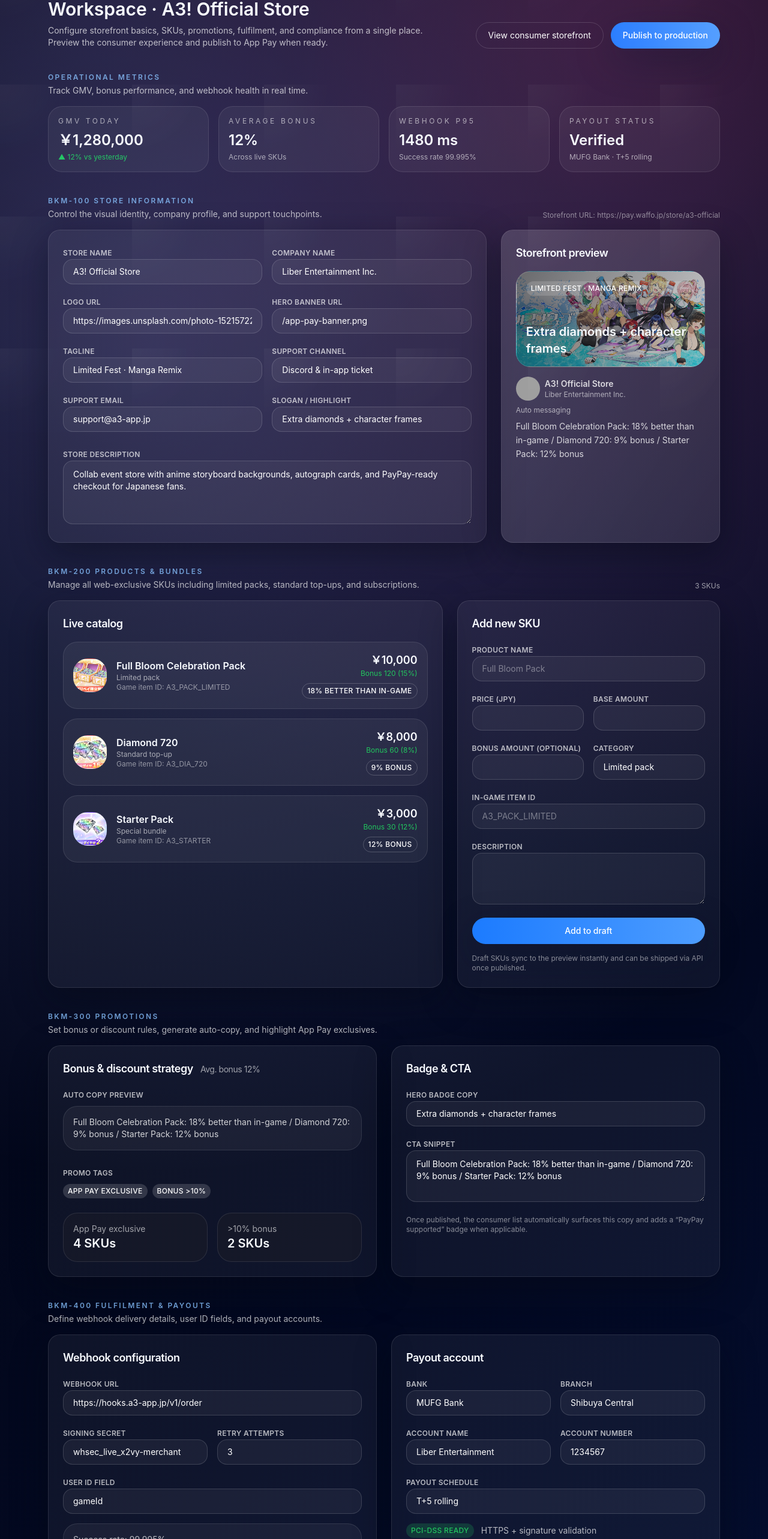
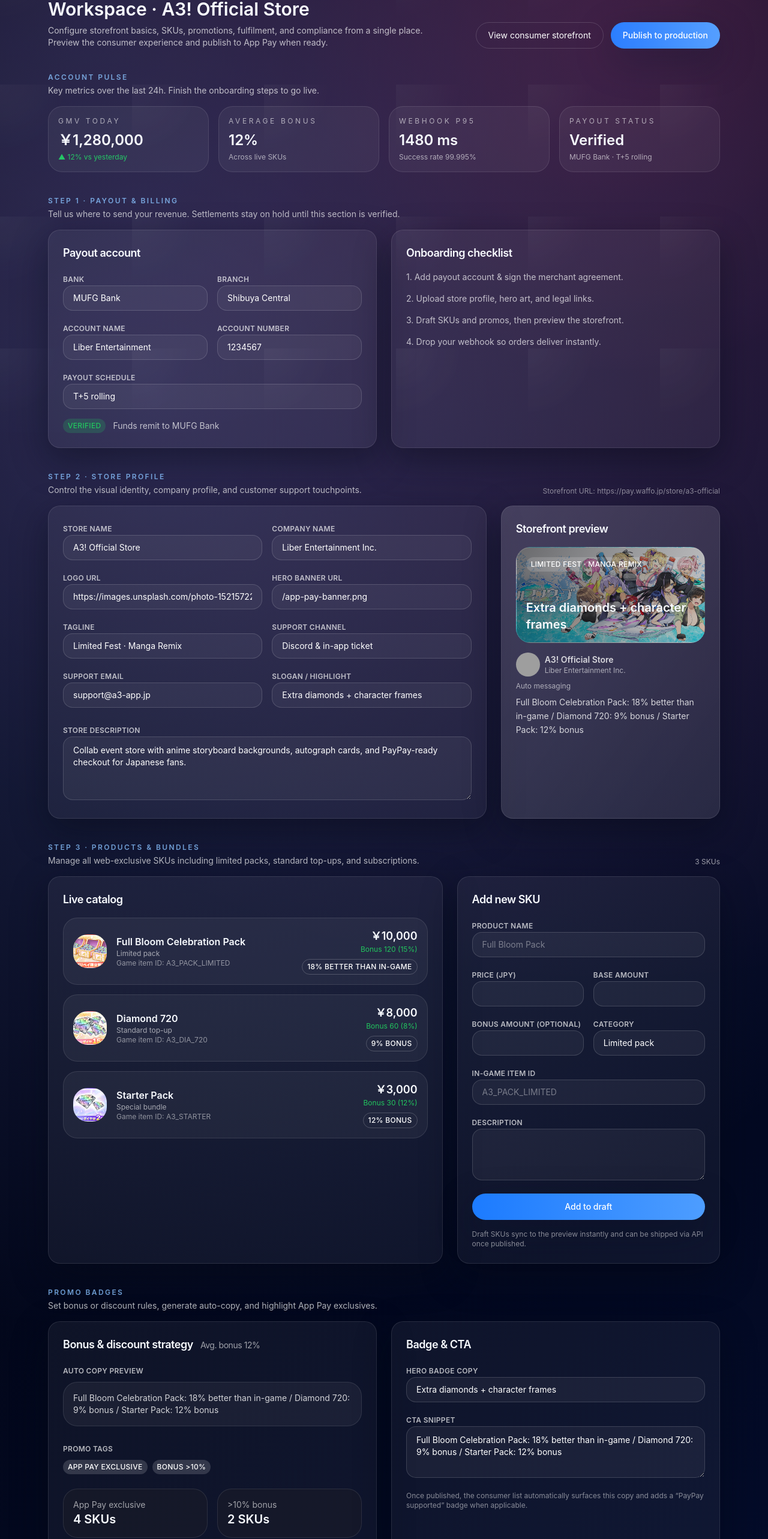
Before and after one commit to io-oi-ai/waffo-pay-app, a Next.js app: page /dashboard in a window 1280 px wide. Shown: the part 79-2645 px from the top of the page at 60% size. Built offline with nearby package versions, Linux system fonts and the light colour scheme; grey boxes are pictures that could not be loaded.

Commit message:
refactor: streamline merchant onboarding flow

```diff
--- a/src/components/bkm/BkmWorkspace.tsx
+++ b/src/components/bkm/BkmWorkspace.tsx
@@ -153,8 +153,8 @@
 
       <section>
         <SectionHeader
-          title="Operational metrics"
-          description="Track GMV, bonus performance, and webhook health in real time."
+          title="Account pulse"
+          description="Key metrics over the last 24h. Finish the onboarding steps to go live."
         />
         <div className="grid gap-4 md:grid-cols-2 xl:grid-cols-4">
           <Metric label="GMV today" value={formatCurrency(1280000)} trend="▲ 12% vs yesterday" />
@@ -172,10 +172,78 @@
         </div>
       </section>
 
+      <section>
+        <SectionHeader
+          title="Step 1 · Payout & billing"
+          description="Tell us where to send your revenue. Settlements stay on hold until this section is verified."
+        />
+        <div className="grid gap-6 lg:grid-cols-2">
+          <Card>
+            <CardHeader>
+              <CardTitle>Payout account</CardTitle>
+            </CardHeader>
+            <CardContent className="gap-4">
+              <div className="grid gap-4 md:grid-cols-2">
+                <div>
+                  <Label>Bank</Label>
+                  <Input
+                    value={workspace.settlement.bankName}
+                    onChange={(event) => handleSettlementField("bankName", event.target.value)}
+                  />
+                </div>
+                <div>
+                  <Label>Branch</Label>
+                  <Input
+                    value={workspace.settlement.branch}
+                    onChange={(event) => handleSettlementField("branch", event.target.value)}
+                  />
+                </div>
+                <div>
+                  <Label>Account name</Label>
+                  <Input
+                    value={workspace.settlement.accountName}
+                    onChange={(event) => handleSettlementField("accountName", event.target.value)}
+                  />
+                </div>
+                <div>
+                  <Label>Account number</Label>
+                  <Input
+                    value={workspace.settlement.accountNumber}
+                    onChange={(event) => handleSettlementField("accountNumber", event.target.value)}
+                  />
+                </div>
+              </div>
+              <div>
+                <Label>Payout schedule</Label>
+                <Input
+                  value={workspace.settlement.payoutSchedule}
+                  onChange={(event) => handleSettlementField("payoutSchedule", event.target.value)}
+                />
+              </div>
+              <div className="flex items-center gap-3 text-sm text-white/70">
+                <Badge variant="success">{workspace.settlement.status === "verified" ? "Verified" : "Pending"}</Badge>
+                <span>Funds remit to {workspace.settlement.bankName}</span>
+              </div>
+            </CardContent>
+          </Card>
+          <Card className="bg-white/5">
+            <CardHeader>
+              <CardTitle>Onboarding checklist</CardTitle>
+            </CardHeader>
+            <CardContent className="gap-3 text-sm text-white/70">
+              <p>1. Add payout account & sign the merchant agreement.</p>
+              <p>2. Upload store profile, hero art, and legal links.</p>
+              <p>3. Draft SKUs and promos, then preview the storefront.</p>
+              <p>4. Drop your webhook so orders deliver instantly.</p>
+            </CardContent>
+          </Card>
+        </div>
+      </section>
+
       <section id="store-info">
         <SectionHeader
-          title="BKM-100 Store information"
-          description="Control the visual identity, company profile, and support touchpoints."
+          title="Step 2 · Store profile"
+          description="Control the visual identity, company profile, and customer support touchpoints."
           action={<span className="text-xs text-white/50">Storefront URL: {workspace.store.storefrontUrl}</span>}
         />
         <div className="grid gap-6 lg:grid-cols-[2fr_1fr]">
@@ -296,7 +364,7 @@
 
       <section id="products">
         <SectionHeader
-          title="BKM-200 Products & bundles"
+          title="Step 3 · Products & bundles"
           description="Manage all web-exclusive SKUs including limited packs, standard top-ups, and subscriptions."
           action={<span className="text-xs text-white/60">{workspace.store.products.length} SKUs</span>}
         />
@@ -427,7 +495,7 @@
 
       <section id="promotion">
         <SectionHeader
-          title="BKM-300 Promotions"
+          title="Promo badges"
           description="Set bonus or discount rules, generate auto-copy, and highlight App Pay exclusives."
         />
         <div className="grid gap-6 lg:grid-cols-2">
@@ -492,8 +560,8 @@
 
       <section id="webhook">
         <SectionHeader
-          title="BKM-400 Fulfilment & payouts"
-          description="Define webhook delivery details, user ID fields, and payout accounts."
+          title="Step 4 · Fulfilment & webhooks"
+          description="Drop your webhook URL and signing key so we can send orders the moment payments clear."
         />
         <div className="grid gap-6 lg:grid-cols-2">
           <Card>
@@ -540,52 +608,14 @@
               </div>
             </CardContent>
           </Card>
-          <Card>
+          <Card className="bg-white/5">
             <CardHeader>
-              <CardTitle>Payout account</CardTitle>
+              <CardTitle>Security notes</CardTitle>
             </CardHeader>
-            <CardContent className="gap-4">
-              <div className="grid gap-4 md:grid-cols-2">
-                <div>
-                  <Label>Bank</Label>
-                  <Input
-                    value={workspace.settlement.bankName}
-                    onChange={(event) => handleSettlementField("bankName", event.target.value)}
-                  />
-                </div>
-                <div>
-                  <Label>Branch</Label>
-                  <Input
-                    value={workspace.settlement.branch}
-                    onChange={(event) => handleSettlementField("branch", event.target.value)}
-                  />
-                </div>
-                <div>
-                  <Label>Account name</Label>
-                  <Input
-                    value={workspace.settlement.accountName}
-                    onChange={(event) => handleSettlementField("accountName", event.target.value)}
-                  />
-                </div>
-                <div>
-                  <Label>Account number</Label>
-                  <Input
-                    value={workspace.settlement.accountNumber}
-                    onChange={(event) => handleSettlementField("accountNumber", event.target.value)}
-                  />
-                </div>
-              </div>
-              <div>
-                <Label>Payout schedule</Label>
-                <Input
-                  value={workspace.settlement.payoutSchedule}
-                  onChange={(event) => handleSettlementField("payoutSchedule", event.target.value)}
-                />
-              </div>
-              <div className="flex items-center gap-3 text-sm text-white/70">
-                <Badge variant="success">PCI-DSS Ready</Badge>
-                <span>HTTPS + signature validation</span>
-              </div>
+            <CardContent className="gap-3 text-sm text-white/70">
+              <p>• Use HTTPS endpoints and rotate secrets when you rotate signing keys.</p>
+              <p>• We retry failed webhooks based on your configured policy (default 0s / 10s / 60s / 5m).</p>
+              <p>• Expose a `/status` endpoint so we can monitor availability.</p>
             </CardContent>
           </Card>
         </div>
@@ -593,7 +623,7 @@
 
       <section id="legal">
         <SectionHeader
-          title="BKM-500 Legal & compliance"
+          title="Legal & support links"
           description="Paste the required disclosures and we will render them on every storefront."
         />
         <Card>
```
